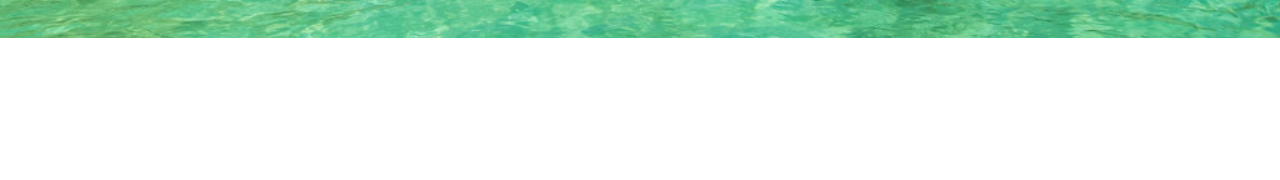
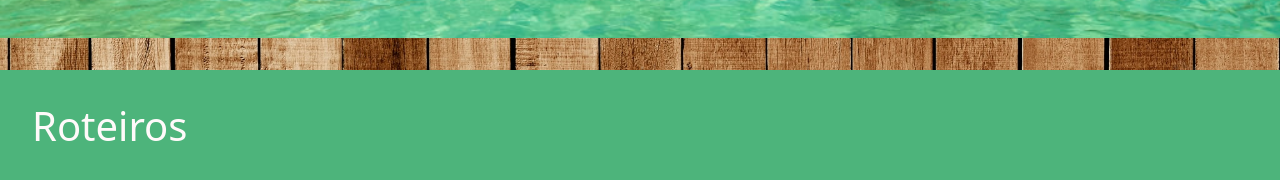
Before and after one commit to leonardo-marley/react-aloha, a Next.js app: page / in a window 1280 px wide. Shown: the part 1112-1292 px from the top of the page. Before the commit the page ends 1150 px from the top, so only its background shows below. Built offline with nearby package versions, Linux system fonts and the light colour scheme; a web font is replaced by a local one.

Commit message:
NEW - Section Roteiros

```diff
--- a/src/components/Caroussel.tsx
+++ b/src/components/Caroussel.tsx
@@ -9,7 +9,7 @@ export default function BootstrapCarousel() {
   const { bootstrap } = items;
   const [index, setIndex] = useState(0);
 
-  const handleSelect = (selectedIndex, e) => {
+  const handleSelect = (selectedIndex: any, e: any) => {
     setIndex(selectedIndex);
   };
   return (
@@ -19,8 +19,6 @@ export default function BootstrapCarousel() {
           <img src={item.imageUrl} alt="slides" />
           <Carousel.Caption className={styles.caption}>
             <h4>{item.title}</h4>
-            {/* <p>{item.body}</p>
-            <button className="btn btn-danger">Visit Docs</button> */}
           </Carousel.Caption>
         </Carousel.Item>
       ))}
--- a/src/pages/index.tsx
+++ b/src/pages/index.tsx
@@ -42,6 +42,11 @@ export default function Home() {
             </div>
         </section>
 
+        <section className={styles.conteudoCards}>
+          <h1 style={{color: '#fffafa'}}>Roteiros</h1>
+
+        </section>
+
         <WhatsAppButton />
       </main>
     </>
--- a/src/styles/Home.module.css
+++ b/src/styles/Home.module.css
@@ -97,3 +97,12 @@
   background-color: rgba(0, 0, 0, 0.25);
   cursor: pointer;
 }
+
+.conteudoCards{
+  display: grid;
+  margin-top: 2rem;
+  padding: 2rem;
+  width: 100%;
+  height: 100%;
+  background-color: #4db47b;
+}
--- a/src/styles/globals.css
+++ b/src/styles/globals.css
@@ -20,7 +20,7 @@
   --color-primary-dark: #B35209;
   --color-secondary:   #532100;
   --color-nsx: #ff6f00;
-  --text: #666666;
+  --text: #fffafa;
 
   --new-color-secondary: #fbe5d5;
   --color-azul-mensagem: #71c8ff;
```
